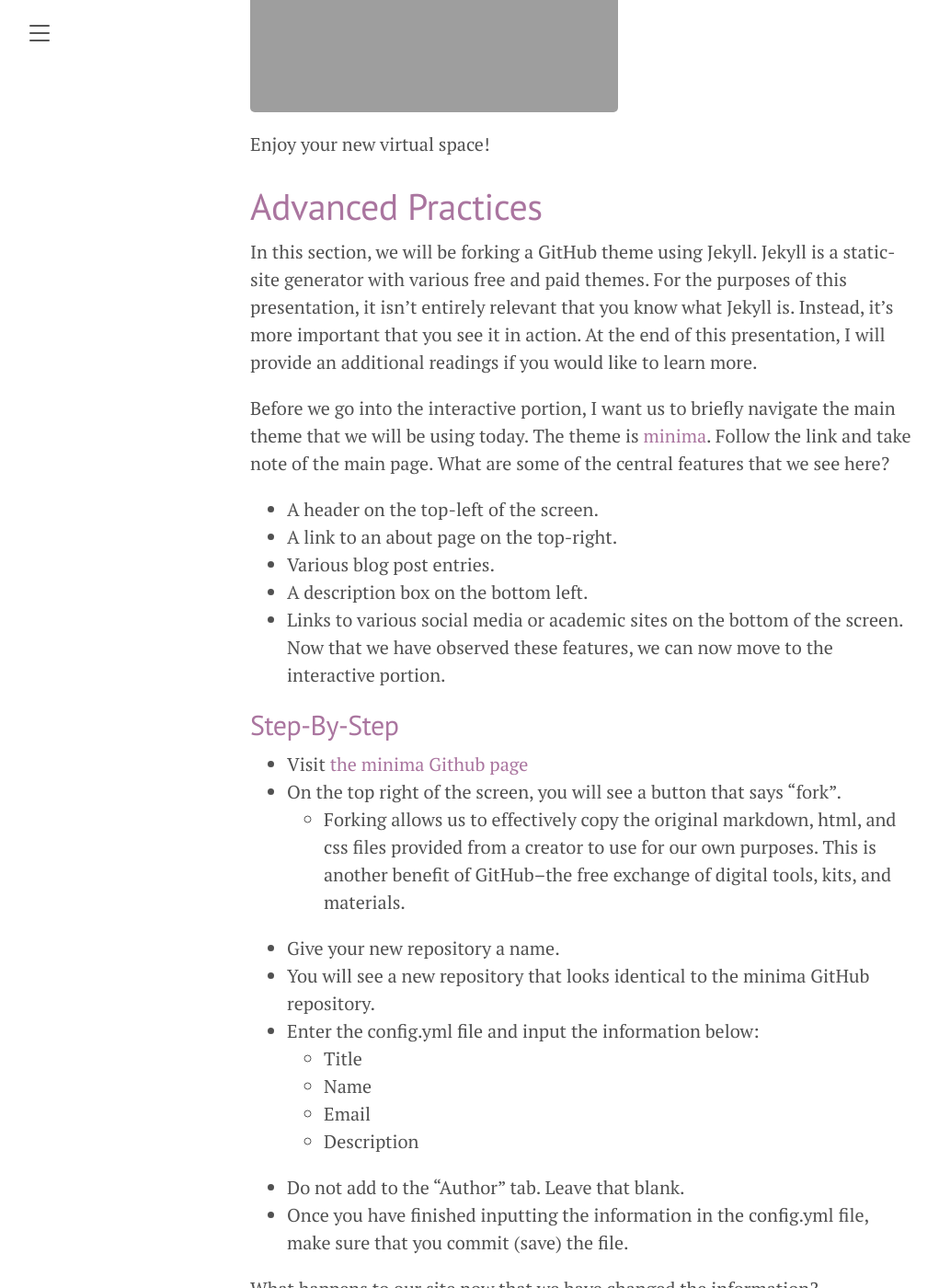
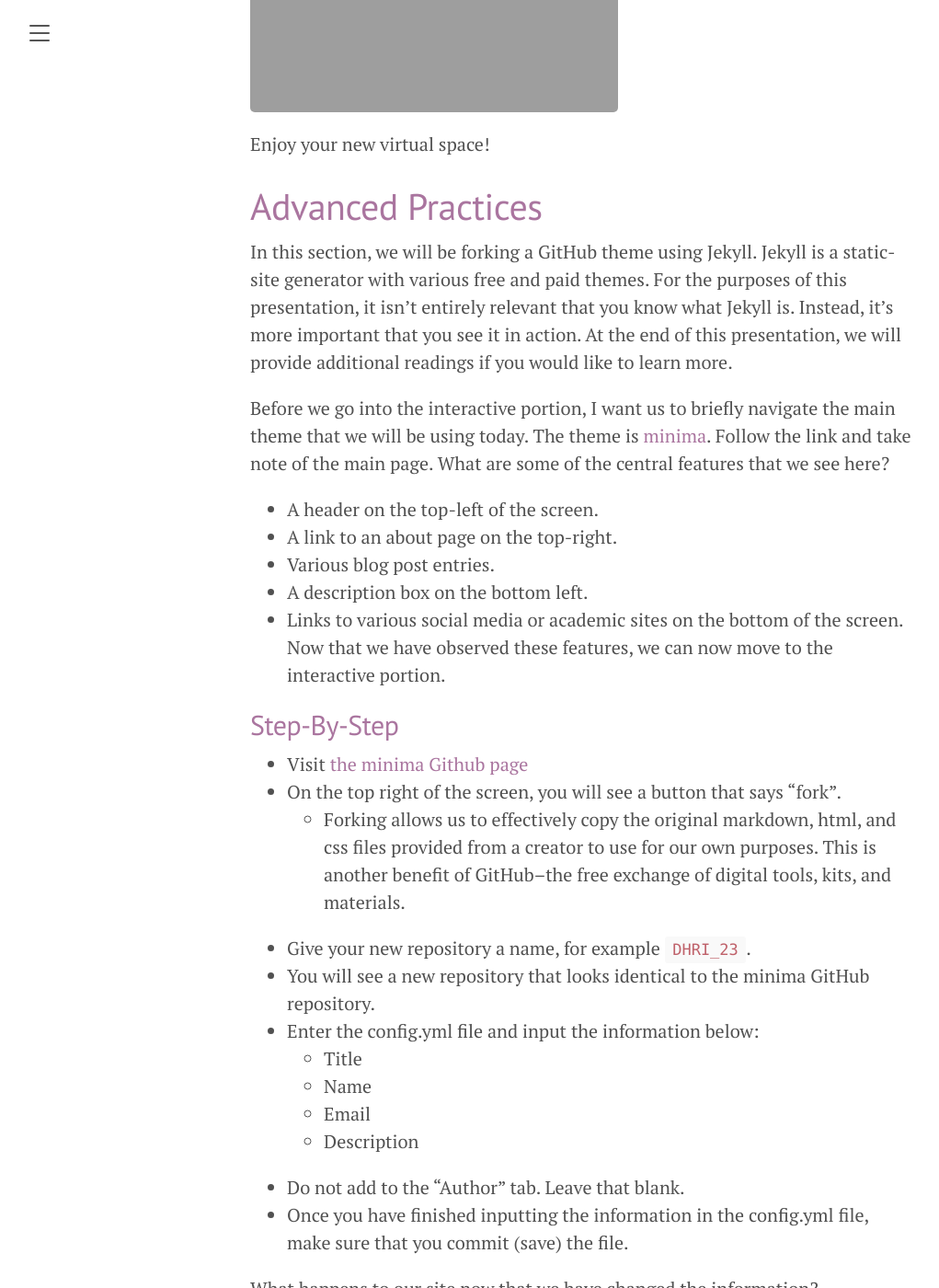
Before and after one commit to susannalles/DHPracticum_Spring23, a Jekyll site: the page built from DHRI_2023.md, in a window 1280 px wide and 1400 px high, scrolled down 5697 px. Shown: the whole window at 92% size, without its empty margins (8-1029 px from the left). Built offline with Jekyll 4.4.1, drawn with Linux system fonts in a browser that asks for light colours; some of the changed text lies outside the part shown.

Commit message:
Update DHRI_2023.md

```diff
--- a/DHRI_2023.md
+++ b/DHRI_2023.md
@@ -88,7 +89,7 @@ Enjoy your new virtual space!
 
 # Advanced Practices
 
-In this section, we will be forking a GitHub theme using Jekyll. Jekyll is a static-site generator with various free and paid themes. For the purposes of this presentation, it isn't entirely relevant that you know what Jekyll is. Instead, it's more important that you see it in action. At the end of this presentation, I will provide an additional readings if you would like to learn more.
+In this section, we will be forking a GitHub theme using Jekyll. Jekyll is a static-site generator with various free and paid themes. For the purposes of this presentation, it isn't entirely relevant that you know what Jekyll is. Instead, it's more important that you see it in action. At the end of this presentation, we will provide additional readings if you would like to learn more.
 
 Before we go into the interactive portion, I want us to briefly navigate the main theme that we will be using today. The theme is [minima](https://jekyll.github.io/minima/). Follow the link and take note of the main page. What are some of the central features that we see here?
 - A header on the top-left of the screen.
@@ -102,7 +103,7 @@ Now that we have observed these features, we can now move to the interactive por
 - Visit [the minima Github page](https://github.com/jekyll/minima)
 - On the top right of the screen, you will see a button that says "fork".
 	- Forking allows us to effectively copy the original markdown, html, and css files provided from a creator to use for our own purposes. This is another benefit of GitHub--the free exchange of digital tools, kits, and materials.
-- Give your new repository a name.
+- Give your new repository a name, for example `DHRI_23`.
 - You will see a new repository that looks identical to the minima GitHub repository.
 - Enter the config.yml file and input the information below:
 	- Title
@@ -139,12 +140,12 @@ Where would we go if we wanted to change, edit, or add to the posts that we see
 	- For a title, make sure that it is written between quotation marks.
 - In line 4, close this out with three dashes (---).
 - Skip one line after the final three dashes.
-- At this point, feel free to free write while also using the Markdown syntax guide. Experiment with the syntax guide.
+- At this point, feel free to write while also using the [Markdown syntax guide](https://www.markdownguide.org/cheat-sheet/). Experiment with the syntax guide.
 - After a few moments, your post should appear on your home page!
 
 Throughout this presentation, we have attempted to show you the various ways that you can design and populate a GitHub page. We have shown you a very simple GitHub repository and a more advanced, but still manageable, GitHub theme using Jekyll. The information that you have learned here is transferable to any other Jekyll themes you may use.
 
-If, after leaving here, you would like to experiment with other GitHub and Jekyll themes, I have left a list of themes for you to peruse and explore.
+If, after leaving here, you would like to experiment with other GitHub and Jekyll themes, you can visit a [list of themes](http://jekyllthemes.org/) for you to peruse and explore.
 
 # Concluding Thoughts
 We recommend, in order to streamline your GitHub workflow, downloading a Markdown editor, such as [Obsidian](https://obsidian.md), [Atom](https://github.com/atom/atom/releases/tag/v1.60.0), or [Visual Studio Code 2](https://code.visualstudio.com/Download). There are many excellent free and paid Markdown editors. We recommend experimenting with the free software to determine the one that you like the best.
```
Also changed, not shown: other parts of DHRI_2023.md (+1 -0 lines).
